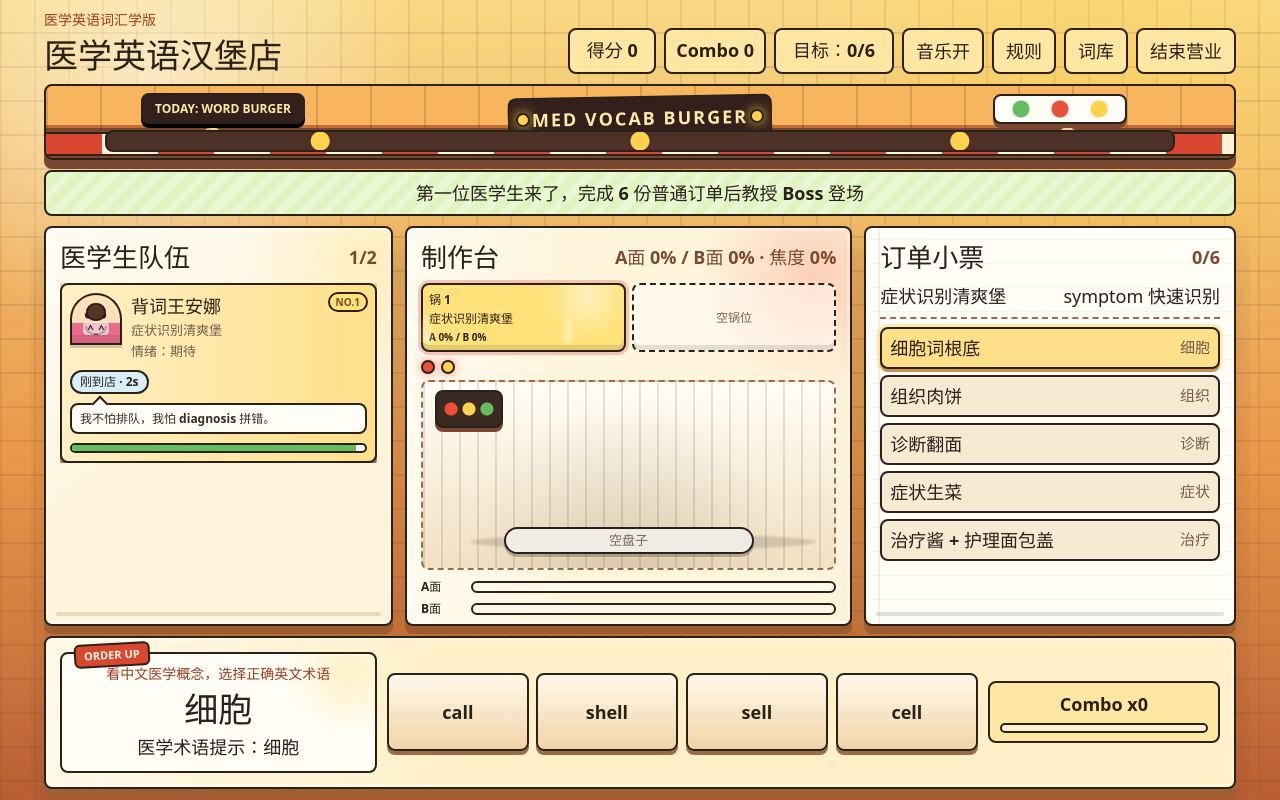
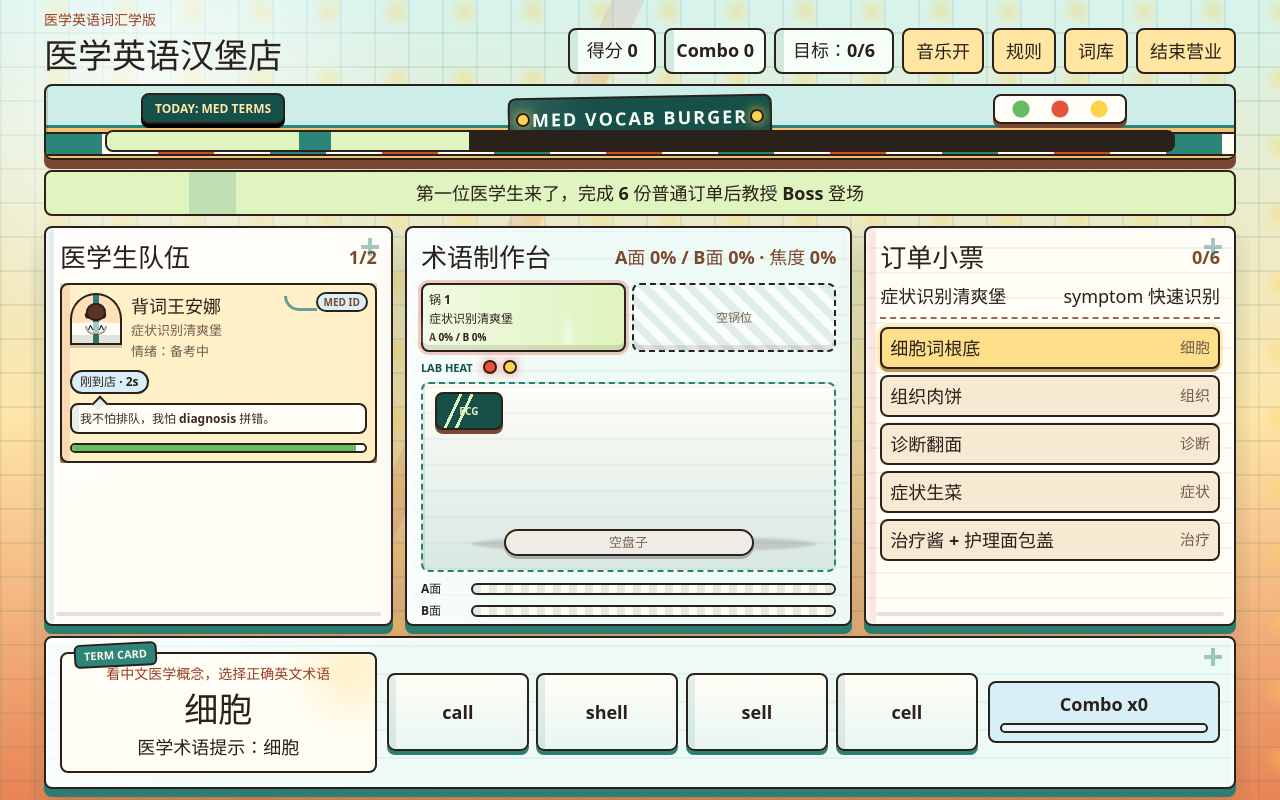
Before and after one commit to 3042535641/vocab-burger-game, a React (Vite) app: page / in a window 1280 px wide. Both pictures are taken after a click on the button "开始营业". Built offline with nearby package versions, Linux system fonts and the light colour scheme.

Commit message:
Polish medical student visual style

```diff
--- a/src/App.css
+++ b/src/App.css
@@ -2239,6 +2239,363 @@
   display: none;
 }
 
+/* Medical-student art pass: lecture notes, lab bench, flashcards, and ECG energy. */
+.game-shell::before {
+  background:
+    linear-gradient(135deg, rgba(255, 255, 255, 0.38) 0 18%, transparent 18% 100%),
+    repeating-linear-gradient(
+      0deg,
+      rgba(43, 126, 116, 0.1) 0 2px,
+      transparent 2px 32px
+    ),
+    repeating-linear-gradient(
+      90deg,
+      rgba(43, 126, 116, 0.08) 0 2px,
+      transparent 2px 32px
+    );
+}
+
+.panel {
+  position: relative;
+  background:
+    linear-gradient(90deg, rgba(45, 132, 121, 0.14) 0 8px, transparent 8px),
+    linear-gradient(145deg, rgba(255, 255, 255, 0.76), transparent 48%),
+    #fffdf6;
+  box-shadow:
+    inset 0 0 0 3px rgba(255, 255, 255, 0.44),
+    0 8px 0 #2d7d73,
+    0 16px 28px rgba(35, 84, 76, 0.2);
+}
+
+.panel:not(.burger-station)::before {
+  content: '';
+  position: absolute;
+  top: 10px;
+  right: 12px;
+  width: 18px;
+  height: 18px;
+  opacity: 0.42;
+  background:
+    linear-gradient(90deg, transparent 38%, #2d7d73 38% 62%, transparent 62%),
+    linear-gradient(0deg, transparent 38%, #2d7d73 38% 62%, transparent 62%);
+  pointer-events: none;
+}
+
+.start-dashboard {
+  background:
+    linear-gradient(90deg, rgba(45, 132, 121, 0.12) 0 12px, transparent 12px),
+    repeating-linear-gradient(0deg, rgba(45, 132, 121, 0.08) 0 2px, transparent 2px 32px),
+    #fffdf6;
+}
+
+.start-dashboard::before {
+  content: 'MED OPEN';
+  background: #2d8479;
+  box-shadow: 0 4px 0 #174f49;
+}
+
+.intro-hero {
+  grid-template-columns: minmax(0, 1fr) 168px;
+}
+
+.start-mascot {
+  border-radius: 999px 999px 28px 28px;
+  background:
+    radial-gradient(circle at 34% 38%, #2b211b 0 6px, transparent 7px),
+    radial-gradient(circle at 65% 38%, #2b211b 0 6px, transparent 7px),
+    linear-gradient(90deg, transparent 44%, #2d7d73 44% 56%, transparent 56%),
+    linear-gradient(#ffd7aa 0 52%, #fffdf6 52% 76%, #45a6d6 76%);
+  box-shadow:
+    0 8px 0 #2d7d73,
+    0 0 0 6px rgba(69, 166, 214, 0.18);
+}
+
+.start-mascot::before {
+  width: 90px;
+  background:
+    linear-gradient(90deg, #fffdf6 0 40%, #2d7d73 40% 60%, #fffdf6 60%),
+    #fffdf6;
+}
+
+.start-mascot span {
+  background: #d9eff8;
+}
+
+.record-strip span,
+.stats span {
+  background:
+    linear-gradient(90deg, rgba(45, 132, 121, 0.18) 0 8px, transparent 8px),
+    #f6fff7;
+}
+
+.word-preview,
+.recipe-preview,
+.manager-tools {
+  background:
+    repeating-linear-gradient(0deg, rgba(45, 132, 121, 0.08) 0 2px, transparent 2px 30px),
+    #eefaf6;
+}
+
+.word-preview::before {
+  background: repeating-linear-gradient(90deg, #2d8479 0 14px, #fffdf6 14px 28px);
+}
+
+.preview-card,
+.recipe-preview-card,
+.word-card {
+  background:
+    linear-gradient(90deg, rgba(217, 71, 49, 0.12) 0 7px, transparent 7px),
+    linear-gradient(#fffdf6, #f7fff8);
+}
+
+.preview-card::after {
+  content: 'TERM';
+  justify-self: start;
+  width: max-content;
+  padding: 1px 6px;
+  border: 2px solid #2b211b;
+  border-radius: 999px;
+  color: #fffdf6;
+  background: #2d8479;
+  font-size: 10px;
+  font-weight: 1000;
+}
+
+.shop-scene,
+.compact-scene {
+  background:
+    linear-gradient(90deg, rgba(43, 33, 27, 0.16) 0 2px, transparent 2px 100%),
+    linear-gradient(0deg, transparent 0 58%, rgba(255, 255, 255, 0.18) 58% 60%, transparent 60%),
+    linear-gradient(#cdeee8 0 54%, #2d8479 54% 58%, #f1c371 58%);
+}
+
+.shop-scene::after {
+  content: 'TODAY: MED TERMS';
+  background: #174f49;
+}
+
+.shop-sign {
+  color: #f6fff7;
+  background:
+    linear-gradient(90deg, rgba(255, 255, 255, 0.12), transparent 32%),
+    #174f49;
+  box-shadow: 0 4px 0 #0d302c;
+}
+
+.awning {
+  background: repeating-linear-gradient(
+    90deg,
+    #2d8479 0 56px,
+    #fffdf6 56px 112px,
+    #d94731 112px 168px,
+    #fffdf6 168px 224px
+  );
+}
+
+.counter-rail {
+  background:
+    linear-gradient(90deg, #dff4bf 0 18%, #2d8479 18% 21%, #dff4bf 21% 34%, transparent 34%),
+    #2b211b;
+}
+
+.banner {
+  background:
+    linear-gradient(90deg, transparent 0 12%, rgba(45, 132, 121, 0.18) 12% 16%, transparent 16%),
+    #dff4bf;
+}
+
+.customer-ticket {
+  background:
+    linear-gradient(90deg, rgba(45, 132, 121, 0.14) 0 8px, transparent 8px),
+    #fffdf6;
+}
+
+.customer-ticket::before {
+  content: 'MED ID';
+  background: #d9eff8;
+}
+
+.customer-ticket::after {
+  content: '';
+  position: absolute;
+  top: 11px;
+  right: 58px;
+  width: 30px;
+  height: 12px;
+  border-bottom: 3px solid #2d8479;
+  border-left: 3px solid #2d8479;
+  border-radius: 0 0 0 999px;
+  opacity: 0.72;
+}
+
+.customer-ticket.active {
+  background:
+    linear-gradient(90deg, rgba(217, 71, 49, 0.14) 0 8px, transparent 8px),
+    #fff0c8;
+}
+
+.customer-avatar {
+  background:
+    radial-gradient(circle at 34% 40%, #2b211b 0 3px, transparent 4px),
+    radial-gradient(circle at 64% 40%, #2b211b 0 3px, transparent 4px),
+    linear-gradient(90deg, transparent 43%, #2d7d73 43% 57%, transparent 57%),
+    linear-gradient(#ffd3a3 0 58%, #fffdf6 58%);
+}
+
+.avatar-star,
+.avatar-shade,
+.avatar-bun {
+  background:
+    radial-gradient(circle at 34% 42%, #2b211b 0 3px, transparent 4px),
+    radial-gradient(circle at 64% 42%, #2b211b 0 3px, transparent 4px),
+    linear-gradient(90deg, transparent 43%, #2d7d73 43% 57%, transparent 57%),
+    linear-gradient(#ffe0b9 0 58%, #fffdf6 58%);
+}
+
+.avatar-boss {
+  background:
+    radial-gradient(circle at 34% 42%, #2b211b 0 4px, transparent 5px),
+    radial-gradient(circle at 64% 42%, #2b211b 0 4px, transparent 5px),
+    linear-gradient(#ffd3a3 0 58%, #174f49 58%);
+}
+
+.speech-bubble {
+  background:
+    linear-gradient(90deg, rgba(45, 132, 121, 0.12) 0 7px, transparent 7px),
+    #fffdf6;
+}
+
+.burger-station {
+  background:
+    linear-gradient(90deg, rgba(255, 255, 255, 0.62), transparent 36%),
+    repeating-linear-gradient(0deg, rgba(45, 132, 121, 0.06) 0 2px, transparent 2px 28px),
+    #eefaf6;
+}
+
+.grill-slot {
+  background:
+    repeating-linear-gradient(45deg, rgba(43, 33, 27, 0.09) 0 8px, transparent 8px 16px),
+    #d8e7e3;
+}
+
+.grill-slot.active {
+  background:
+    linear-gradient(90deg, rgba(255, 255, 255, 0.55), transparent),
+    #dff4bf;
+}
+
+.grill-slot.empty {
+  background:
+    repeating-linear-gradient(45deg, rgba(45, 132, 121, 0.12) 0 8px, transparent 8px 16px),
+    rgba(255, 255, 255, 0.62);
+}
+
+.grill-lights::before {
+  content: 'LAB HEAT';
+  align-self: center;
+  margin-right: 4px;
+  color: #174f49;
+  font-size: 11px;
+  font-weight: 1000;
+}
+
+.burger-stack {
+  border-color: #2d7d73;
+  background:
+    linear-gradient(90deg, rgba(45, 132, 121, 0.14) 0 2px, transparent 2px 18px),
+    repeating-linear-gradient(0deg, rgba(69, 166, 214, 0.08) 0 2px, transparent 2px 26px),
+    linear-gradient(#fffdf6, #d8e7e3);
+}
+
+.burger-stack::before {
+  content: 'ECG';
+  display: grid;
+  place-items: center;
+  color: #dff4bf;
+  background:
+    linear-gradient(115deg, transparent 0 28%, #dff4bf 28% 32%, transparent 32% 42%, #dff4bf 42% 46%, transparent 46%),
+    #174f49;
+  font-size: 10px;
+  font-weight: 1000;
+}
+
+.meter {
+  background:
+    repeating-linear-gradient(90deg, rgba(45, 132, 121, 0.14) 0 8px, transparent 8px 16px),
+    #fffdf6;
+}
+
+.meter span {
+  background: linear-gradient(90deg, #45a6d6, #75c760);
+}
+
+.flip-window.ready {
+  background: #d9eff8;
+}
+
+.bottom-bun,
+.top-bun {
+  background:
+    radial-gradient(circle at 22% 34%, #fff3b1 0 3px, transparent 4px),
+    radial-gradient(circle at 54% 28%, #fff3b1 0 3px, transparent 4px),
+    linear-gradient(#f2bd63, #d88d38);
+}
+
+.patty {
+  background:
+    repeating-linear-gradient(90deg, rgba(255, 210, 139, 0.18) 0 8px, transparent 8px 18px),
+    linear-gradient(#96533a, #6f3828);
+}
+
+.order-ticket {
+  background:
+    linear-gradient(90deg, rgba(217, 71, 49, 0.12) 0 10px, transparent 10px),
+    repeating-linear-gradient(0deg, rgba(45, 132, 121, 0.08) 0 2px, transparent 2px 25px),
+    #fffdf6;
+}
+
+.question-card::before {
+  content: 'TERM CARD';
+  background: #2d8479;
+}
+
+.quiz-panel {
+  background:
+    linear-gradient(90deg, rgba(255, 255, 255, 0.66), transparent 35%),
+    repeating-linear-gradient(0deg, rgba(45, 132, 121, 0.07) 0 2px, transparent 2px 28px),
+    #eefaf6;
+}
+
+.answer-button {
+  background:
+    linear-gradient(90deg, rgba(45, 132, 121, 0.12) 0 7px, transparent 7px),
+    linear-gradient(#fffdf6, #e9f6f2);
+  box-shadow: 0 4px 0 #2d7d73;
+}
+
+.answer-button:hover {
+  background:
+    linear-gradient(90deg, rgba(217, 71, 49, 0.13) 0 7px, transparent 7px),
+    linear-gradient(#fffdf6, #d9eff8);
+  box-shadow:
+    0 4px 0 #2d7d73,
+    0 0 0 4px rgba(69, 166, 214, 0.22);
+}
+
+.combo {
+  background: #d9eff8;
+}
+
+.feedback.info {
+  background: #d9eff8;
+}
+
+.manager-panel {
+  background:
+    linear-gradient(90deg, rgba(45, 132, 121, 0.12) 0 12px, transparent 12px),
+    #fffdf6;
+}
+
 .shop-sign,
 .counter-rail,
 .banner,
--- a/src/components/BurgerStation.tsx
+++ b/src/components/BurgerStation.tsx
@@ -26,9 +26,9 @@ function BurgerStation({
     firstSide >= 55 && firstSide <= 85 && burn < 45 ? 'ready' : ''
 
   return (
-    <section className="panel burger-station" aria-label="汉堡制作台">
+    <section className="panel burger-station" aria-label="医学英语汉堡制作台">
       <div className="section-heading">
-        <h2>制作台</h2>
+        <h2>术语制作台</h2>
         <span>
           A面 {firstSide}% / B面 {secondSide}% · 焦度 {burn}%
         </span>
@@ -56,7 +56,7 @@ function BurgerStation({
               key={slotCustomer.id}
               onClick={() => onSelectCustomer(slotCustomer.id)}
             >
-              <strong>{slotCustomer.isBoss ? 'BOSS' : `锅 ${slotIndex + 1}`}</strong>
+              <strong>{slotCustomer.isBoss ? '教授' : `锅 ${slotIndex + 1}`}</strong>
               <span>{slotCustomer.recipe.name}</span>
               <small>
                 A {slotCustomer.firstSideDoneness}% / B{' '}
@@ -75,24 +75,24 @@ function BurgerStation({
       <div className="burger-stack">
         {!customer && <span className="empty-plate">等待订单</span>}
         {customer && completedStepIds?.includes('top') && (
-          <span className="burger-layer top-bun">面包盖</span>
+          <span className="burger-layer top-bun">护理面包盖</span>
         )}
         {customer && completedStepIds?.includes('sauce') && (
-          <span className="burger-layer sauce">酱汁</span>
+          <span className="burger-layer sauce">治疗酱</span>
         )}
         {customer && completedStepIds?.includes('tomato') && (
-          <span className="burger-layer tomato">番茄</span>
+          <span className="burger-layer tomato">炎症番茄</span>
         )}
         {customer && completedStepIds?.includes('lettuce') && (
-          <span className="burger-layer lettuce">生菜</span>
+          <span className="burger-layer lettuce">症状生菜</span>
         )}
         {customer && completedStepIds?.includes('patty') && (
           <span className={`burger-layer patty ${pattyClass}`}>
-            {burn >= 80 ? '烤焦肉饼' : '肉饼'}
+            {burn >= 80 ? '烤焦组织肉饼' : '组织肉饼'}
           </span>
         )}
         {customer && completedStepIds?.includes('bun') && (
-          <span className="burger-layer bottom-bun">面包底</span>
+          <span className="burger-layer bottom-bun">细胞词根底</span>
         )}
         {customer && completedStepIds?.length === 0 && (
           <span className="empty-plate">空盘子</span>
@@ -127,8 +127,8 @@ function BurgerStation({
 
       <p className="current-step">
         {customer
-          ? `当前动作：${customer.steps[customer.stepIndex]?.label ?? '完成汉堡'}`
-          : '请选择或等待一位顾客'}
+          ? `当前动作：${customer.steps[customer.stepIndex]?.label ?? '完成医学汉堡'}`
+          : '请选择或等待一位医学生'}
       </p>
     </section>
   )
--- a/src/components/CustomerQueue.tsx
+++ b/src/components/CustomerQueue.tsx
@@ -8,10 +8,10 @@ import {
 } from '../utils/gameLogic'
 
 const moodLabels: Record<Mood, string> = {
-  happy: '期待',
-  waiting: '等待中',
-  worried: '着急',
-  angry: '生气',
+  happy: '备考中',
+  waiting: '背词中',
+  worried: '快忘词',
+  angry: '要破防',
 }
 
 const moodFaces: Record<Mood, string> = {
--- a/src/index.css
+++ b/src/index.css
@@ -17,19 +17,20 @@ body {
   min-height: 100svh;
   margin: 0;
   background:
-    radial-gradient(circle at 12% 10%, rgba(255, 255, 255, 0.55), transparent 20%),
-    radial-gradient(circle at 85% 14%, rgba(255, 210, 77, 0.42), transparent 22%),
+    linear-gradient(115deg, transparent 0 37%, rgba(217, 71, 49, 0.12) 37% 39%, transparent 39%),
+    radial-gradient(circle at 12% 10%, rgba(255, 255, 255, 0.7), transparent 20%),
+    radial-gradient(circle at 84% 16%, rgba(255, 210, 77, 0.36), transparent 22%),
     repeating-linear-gradient(
       0deg,
-      rgba(122, 72, 48, 0.16) 0 2px,
+      rgba(48, 122, 112, 0.12) 0 2px,
       transparent 2px 34px
     ),
     repeating-linear-gradient(
       90deg,
-      rgba(122, 72, 48, 0.12) 0 2px,
+      rgba(48, 122, 112, 0.1) 0 2px,
       transparent 2px 34px
     ),
-    linear-gradient(180deg, #f8d983 0%, #e99749 58%, #b95e34 100%);
+    linear-gradient(180deg, #d7f3ed 0%, #ffe5a8 52%, #e88455 100%);
   background-size:
     auto,
     auto,
```
